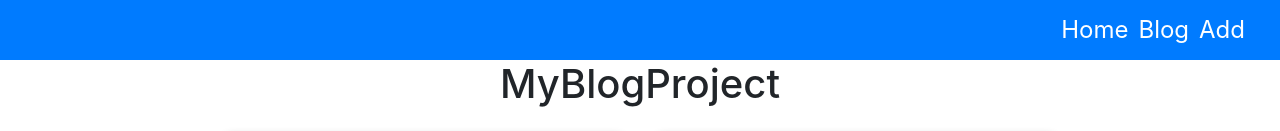
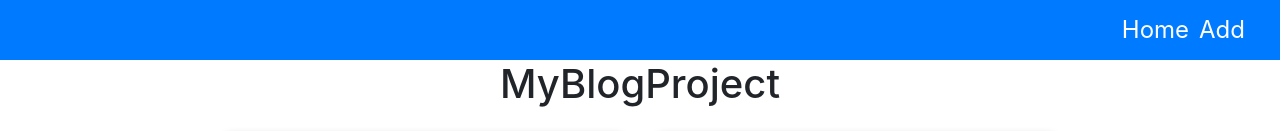
Before and after one commit to GeorgiGeorgievTsankov/blog-app, a React (Create React App) app: page / in a window 1280 px wide. Shown: the top 131 px of the page. Built offline with nearby package versions, Linux system fonts and the light colour scheme; data requests are answered from the project's data file; the HTML template or start-up script is replaced by a standard one.

Commit message:
Update NavBarComponent.jsx

```diff
--- a/src/Components/NavBarComponent.jsx
+++ b/src/Components/NavBarComponent.jsx
@@ -1,5 +1,6 @@
 import React from 'react'
 import './NavBarComponent.css'
+import { Link } from 'react-router-dom'
 
 
 
@@ -7,9 +8,8 @@
   return (
    <div className="navBar">
     <div className="navMenuBox">
-    <a href="/">Home</a>
-    <a href="/blog">Blog</a>
-    <a href="/add">Add</a>
+    <Link to="/" >Home</Link>
+    <Link to="/add-content">Add</Link>
     </div>
    </div>
   )
```
